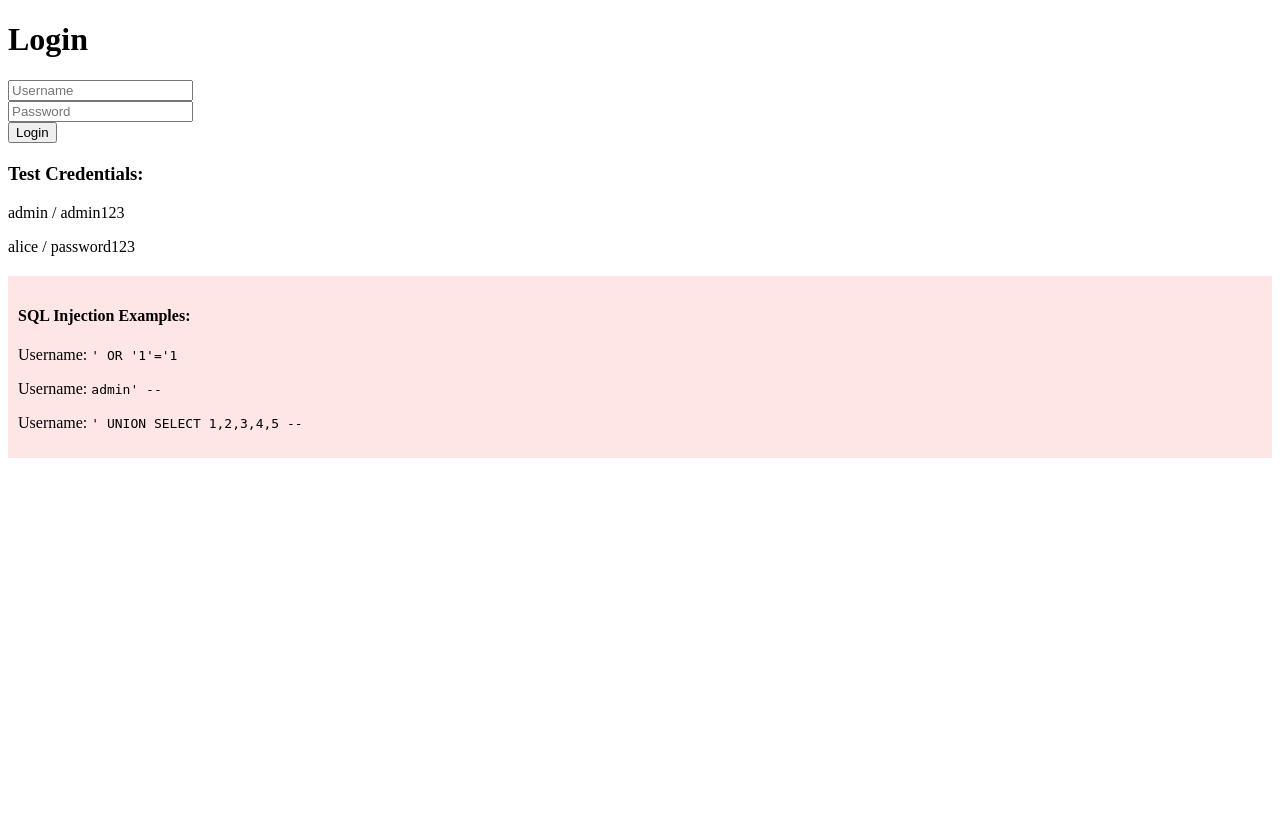
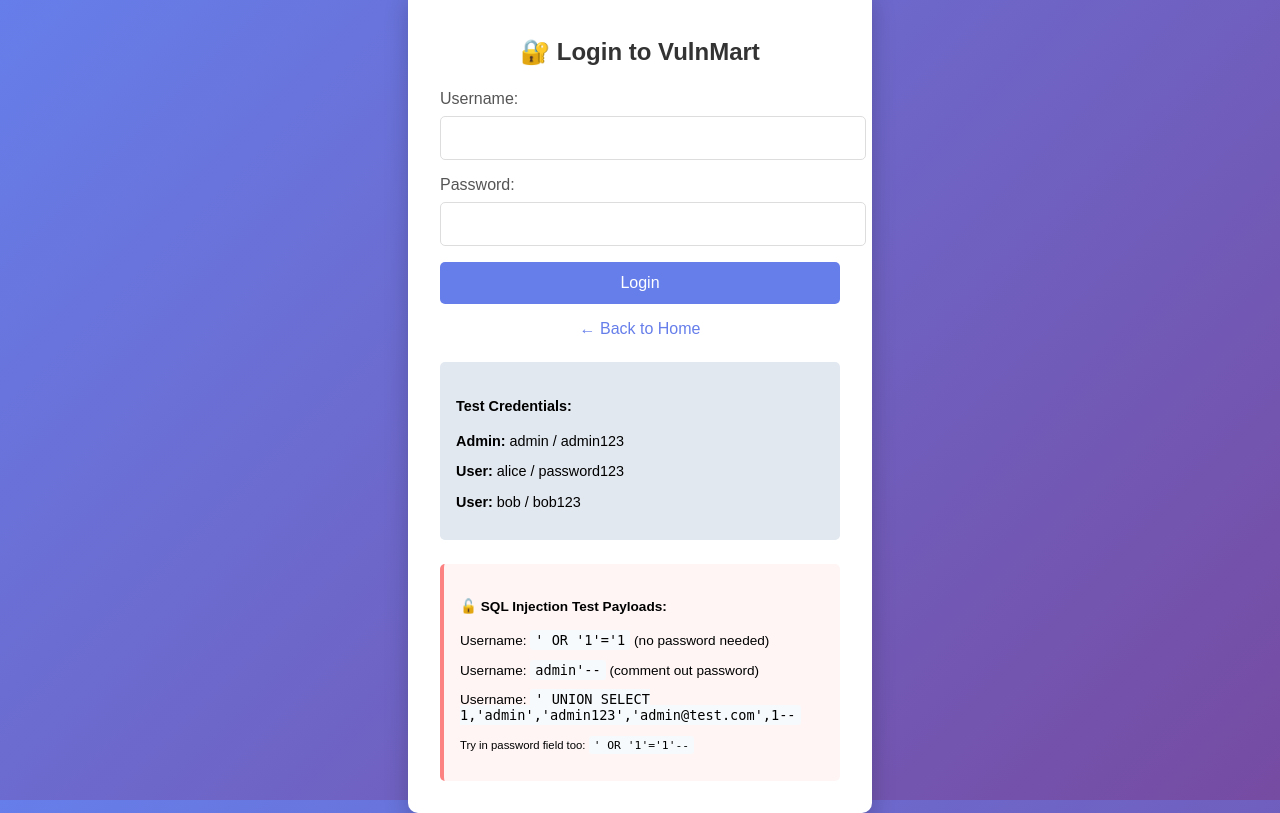
Before and after one commit to JdExploit/vulnmart, a PHP site: page /login.php in a window 1280 px wide. Before the commit the page ends 458 px from the top, so only its background shows below. Run offline with PHP 8.4, Linux system fonts and the light colour scheme; data that the repository does not hold is empty.

Commit message:
Update login.php

```diff
--- a/WEB VULN/webapp/login.php
+++ b/WEB VULN/webapp/login.php
@@ -5,8 +5,8 @@ $error = '';
 $success = '';
 
 if ($_SERVER['REQUEST_METHOD'] === 'POST') {
-    $username = $_POST['username'];
-    $password = $_POST['password'];
+    $username = $_POST['username'] ?? '';
+    $password = $_POST['password'] ?? '';
 
     // ¡VULNERABILIDAD: SQL Injection clásica!
     $user = authenticate($username, $password);
@@ -17,9 +17,12 @@ if ($_SERVER['REQUEST_METHOD'] === 'POST') {
         $_SESSION['is_admin'] = $user['is_admin'];
 
         // ¡VULNERABILIDAD: Cookie serializada!
-        setcookie('user_data', serialize($user), time() + 3600, '/');
+        setcookie('user_data', serialize($user), time() + 3600, '/', '', false, false);
 
-        $success = "Welcome, " . $user['username'] . "!";
+        // Log de login (vulnerable a log poisoning)
+        logAction($user['id'], "Login successful");
+
+        $success = "Welcome, " . htmlspecialchars($user['username']) . "!";
 
         // ¡VULNERABILIDAD: Redirección abierta!
         if (isset($_GET['redirect'])) {
@@ -28,43 +31,185 @@ if ($_SERVER['REQUEST_METHOD'] === 'POST') {
         }
     } else {
         $error = "Invalid credentials!";
+        logAction(0, "Failed login attempt for: $username");
     }
 }
 ?>
 <!DOCTYPE html>
-<html>
+<html lang="en">
 <head>
+    <meta charset="UTF-8">
+    <meta name="viewport" content="width=device-width, initial-scale=1.0">
     <title>Login - VulnMart</title>
+    <style>
+        body {
+            font-family: Arial, sans-serif;
+            background: linear-gradient(135deg, #667eea 0%, #764ba2 100%);
+            height: 100vh;
+            display: flex;
+            justify-content: center;
+            align-items: center;
+            margin: 0;
+        }
+
+        .login-container {
+            background: white;
+            padding: 2rem;
+            border-radius: 10px;
+            box-shadow: 0 10px 25px rgba(0,0,0,0.2);
+            width: 100%;
+            max-width: 400px;
+        }
+
+        h2 {
+            text-align: center;
+            color: #333;
+            margin-bottom: 1.5rem;
+        }
+
+        .form-group {
+            margin-bottom: 1rem;
+        }
+
+        label {
+            display: block;
+            margin-bottom: 0.5rem;
+            color: #555;
+        }
+
+        input[type="text"],
+        input[type="password"] {
+            width: 100%;
+            padding: 0.75rem;
+            border: 1px solid #ddd;
+            border-radius: 5px;
+            font-size: 1rem;
+        }
+
+        button {
+            width: 100%;
+            padding: 0.75rem;
+            background: #667eea;
+            color: white;
+            border: none;
+            border-radius: 5px;
+            font-size: 1rem;
+            cursor: pointer;
+            transition: background 0.3s;
+        }
+
+        button:hover {
+            background: #5a67d8;
+        }
+
+        .message {
+            padding: 0.75rem;
+            border-radius: 5px;
+            margin-bottom: 1rem;
+            text-align: center;
+        }
+
+        .error {
+            background: #fed7d7;
+            color: #c53030;
+            border: 1px solid #fc8181;
+        }
+
+        .success {
+            background: #c6f6d5;
+            color: #22543d;
+            border: 1px solid #9ae6b4;
+        }
+
+        .test-credentials {
+            margin-top: 1.5rem;
+            padding: 1rem;
+            background: #e2e8f0;
+            border-radius: 5px;
+            font-size: 0.9rem;
+        }
+
+        .vuln-info {
+            margin-top: 1.5rem;
+            padding: 1rem;
+            background: #fff5f5;
+            border-radius: 5px;
+            font-size: 0.85rem;
+            border-left: 4px solid #fc8181;
+        }
+
+        code {
+            background: #f7fafc;
+            padding: 2px 5px;
+            border-radius: 3px;
+            font-family: monospace;
+        }
+
+        .footer-links {
+            text-align: center;
+            margin-top: 1rem;
+        }
+
+        .footer-links a {
+            color: #667eea;
+            text-decoration: none;
+        }
+    </style>
 </head>
 <body>
-    <h1>Login</h1>
+    <div class="login-container">
+        <h2>🔐 Login to VulnMart</h2>
 
         <?php if ($error): ?>
-        <div style="color: red;"><?= $error ?></div>
+            <div class="message error">
+                <?= htmlspecialchars($error) ?>
+            </div>
         <?php endif; ?>
 
         <?php if ($success): ?>
-        <div style="color: green;"><?= $success ?></div>
+            <div class="message success">
+                <?= htmlspecialchars($success) ?>
+                <p>Redirecting to <a href="index.php">home page</a>...</p>
+                <script>
+                    setTimeout(function() {
+                        window.location.href = 'index.php';
+                    }, 2000);
+                </script>
+            </div>
         <?php endif; ?>
 
-    <!-- ¡VULNERABILIDAD: Login sin protección CSRF! -->
-    <form method="POST">
-        <input type="text" name="username" placeholder="Username" required><br>
-        <input type="password" name="password" placeholder="Password" required><br>
-        <input type="submit" value="Login">
+        <form method="POST" action="">
+            <div class="form-group">
+                <label for="username">Username:</label>
+                <input type="text" id="username" name="username" required>
+            </div>
+
+            <div class="form-group">
+                <label for="password">Password:</label>
+                <input type="password" id="password" name="password" required>
+            </div>
+
+            <button type="submit">Login</button>
         </form>
 
-    <div style="margin-top: 20px;">
-        <h3>Test Credentials:</h3>
-        <p>admin / admin123</p>
-        <p>alice / password123</p>
+        <div class="footer-links">
+            <a href="index.php">← Back to Home</a>
         </div>
 
-    <div style="margin-top: 20px; background: #ffe6e6; padding: 10px;">
-        <h4>SQL Injection Examples:</h4>
-        <p>Username: <code>' OR '1'='1</code></p>
-        <p>Username: <code>admin' -- </code></p>
-        <p>Username: <code>' UNION SELECT 1,2,3,4,5 -- </code></p>
+        <div class="test-credentials">
+            <h4>Test Credentials:</h4>
+            <p><strong>Admin:</strong> admin / admin123</p>
+            <p><strong>User:</strong> alice / password123</p>
+            <p><strong>User:</strong> bob / bob123</p>
+        </div>
+
+        <div class="vuln-info">
+            <h4>🔓 SQL Injection Test Payloads:</h4>
+            <p>Username: <code>' OR '1'='1</code> (no password needed)</p>
+            <p>Username: <code>admin'--</code> (comment out password)</p>
+            <p>Username: <code>' UNION SELECT 1,'admin','admin123','admin@test.com',1--</code></p>
+            <p><small>Try in password field too: <code>' OR '1'='1'--</code></small></p>
+        </div>
     </div>
 </body>
 </html>
```
Lines whose indentation alone changed are shown as unchanged.
